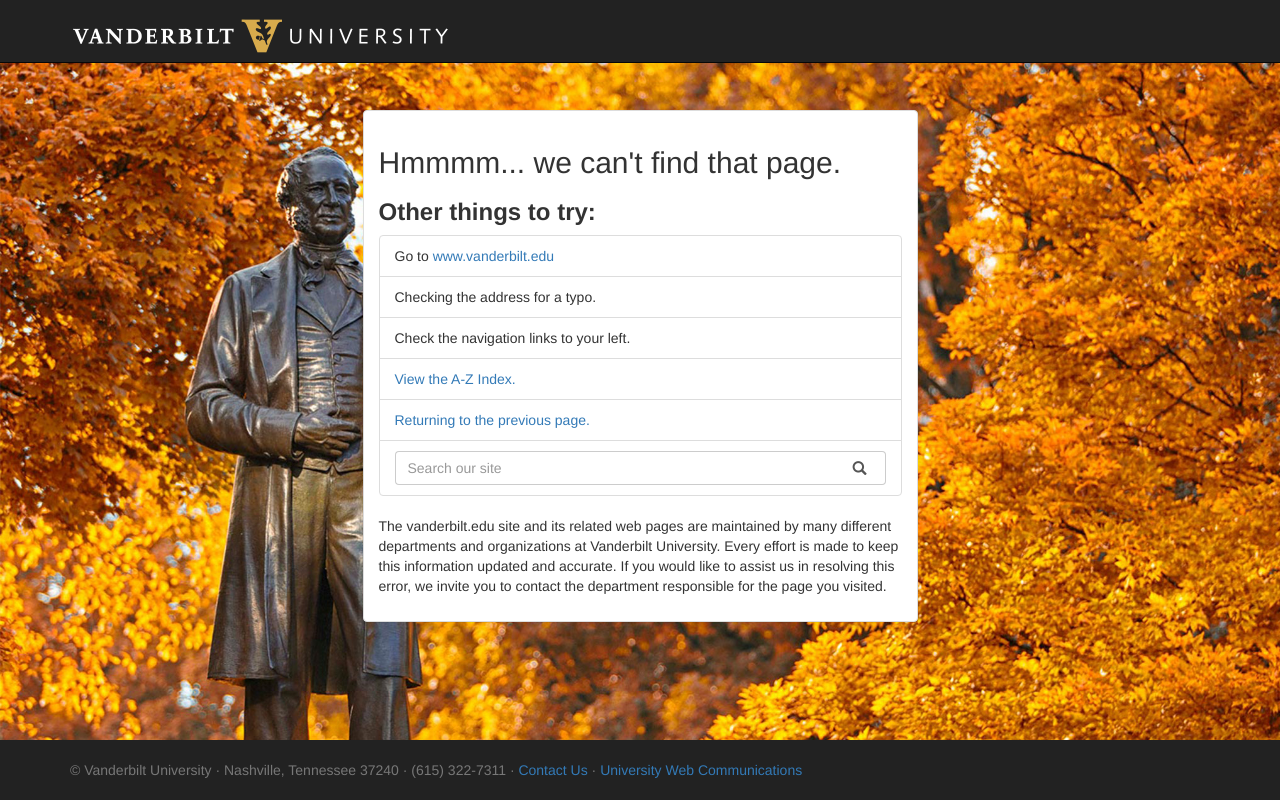
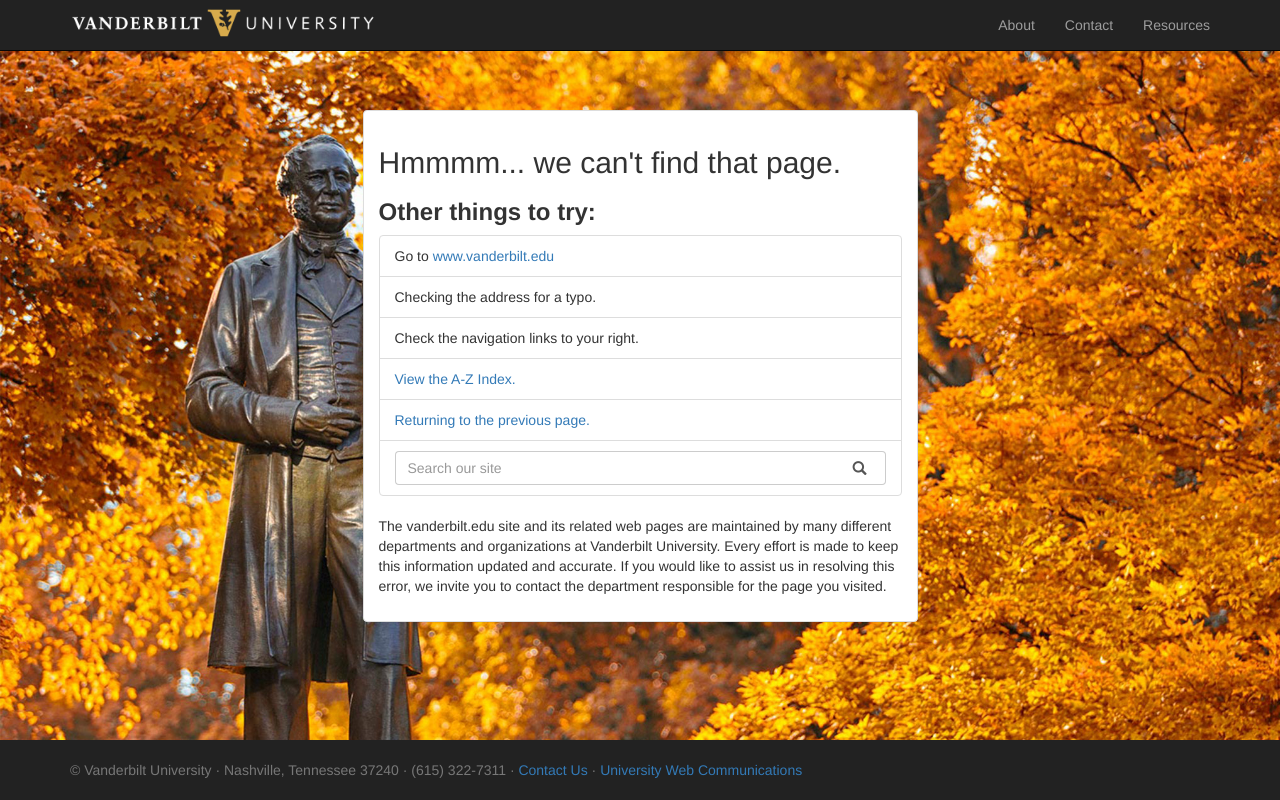
Before and after one commit to mohamami/errorpage, a plain HTML site: page index.html in a window 1280 px wide. Drawn offline with Linux system fonts and the light colour scheme.

Commit message:
Added navbar

```diff
--- a/css/custom.css
+++ b/css/custom.css
@@ -1,5 +1,10 @@
+.navbar-header {
+  max-height: 50px !important;
+}
+
 .navbar-brand {
-  height: 62px !important;
+  padding-top: 6px;
+  width: calc(100% - 60px);
 }
 
 .stylish-input-group .input-group-addon{
--- a/css/the-big-picture.css
+++ b/css/the-big-picture.css
@@ -16,5 +16,5 @@ body {
   -moz-background-size: cover;
   -o-background-size: cover;
   background-size: cover;
-	background-position: 0px 62px;
+	background-position: 0px 50px;
 }
--- a/index.html
+++ b/index.html
@@ -32,9 +32,23 @@
   <nav class="navbar navbar-inverse navbar-fixed-top">
     <div class="container">
       <div class="navbar-header">
+        <button type="button" class="navbar-toggle collapsed" data-toggle="collapse" data-target="#navbar" aria-expanded="false" aria-controls="navbar">
+              <span class="sr-only">Toggle navigation</span>
+              <span class="icon-bar"></span>
+              <span class="icon-bar"></span>
+              <span class="icon-bar"></span>
+            </button>
         <a class="navbar-brand" href="/"><img src="img/vanderbiltheader.png" alt="Vanderbilt University" class="img-responsive"></a>
       </div>
       <!--/.nav-collapse -->
+      <div id="navbar" class="navbar-collapse collapse">
+            <ul class="nav navbar-nav navbar-right">
+              <!-- <li class="active"><a href="./">Default <span class="sr-only">(current)</span></a></li> -->
+              <li><a href="../navbar-static-top/">About</a></li>
+              <li><a href="../navbar-static-top/">Contact</a></li>
+              <li><a href="../navbar-fixed-top/">Resources</a></li>
+            </ul>
+          </div>
     </div>
   </nav>
 
@@ -53,7 +67,7 @@
                         <ul class="list-group">
                           <li class="list-group-item">Go to <a href="http://www.vanderbilt.edu">www.vanderbilt.edu</a></li>
                            <li class="list-group-item">Checking the address for a typo.</li>
-                           <li class="list-group-item">Check the navigation links to your left.</li>
+                           <li class="list-group-item">Check the navigation links to your right.</li>
                            <li class="list-group-item">
                               <a href="/atoz/?id=A">View the A-Z Index.</a>
                            </li>
```
